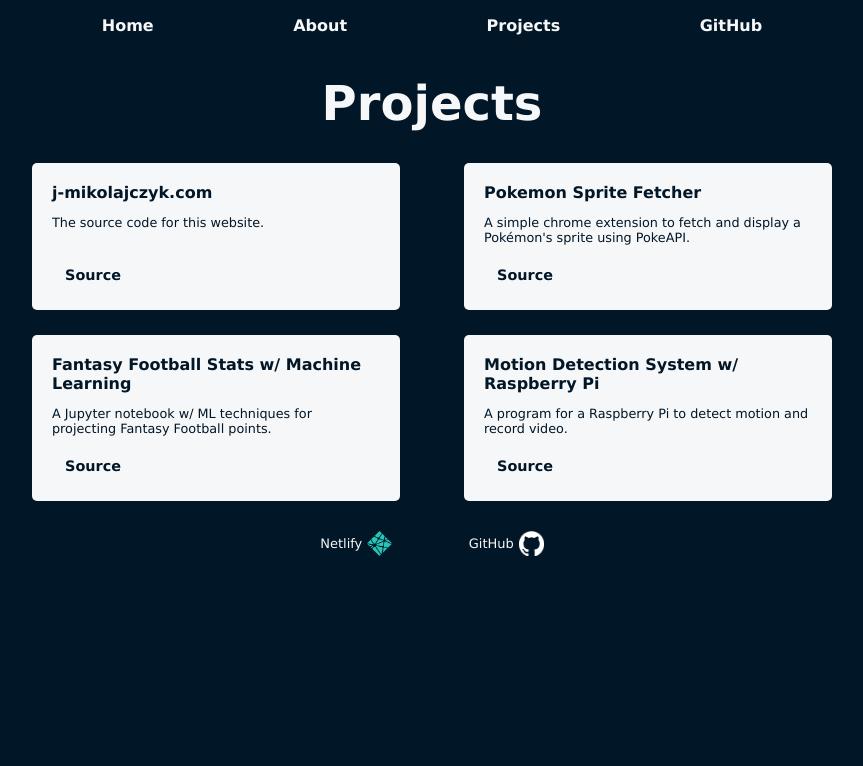
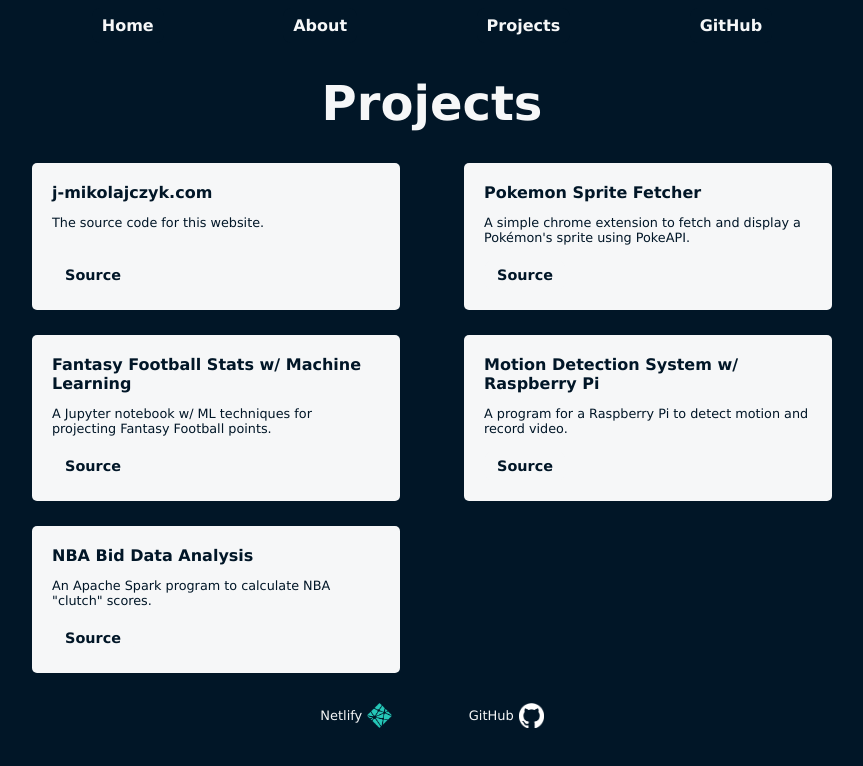
Before and after one commit to J-Mikolajczyk/j-mikolajczyk.com, a React (Vite) app: page / in a window 1280 px wide. Both pictures are taken after a click on the button "Projects". Shown: the top 766 px of the page, without its empty margins (208-1071 px from the left). Built offline with nearby package versions, Linux system fonts and the light colour scheme.

Commit message:
Update Projects.jsx

```diff
--- a/src/Projects.jsx
+++ b/src/Projects.jsx
@@ -40,6 +40,13 @@ function Projects() {
                 <button class="project-button" onClick={() => openLink('https://github.com/j-mikolajczyk/motion-detection-system')}>Source</button>
                     </div>
             </div>
+            <div class="project-card">
+                   <h3 class="project-title">NBA Bid Data Analysis</h3>
+                <p class="project-desc">An Apache Spark program to calculate NBA "clutch" scores.</p>
+                <div class="horizontal container project-button-container">
+                <button class="project-button" onClick={() => openLink('https://github.com/J-Mikolajczyk/NBA-Big-Data')}>Source</button>
+                    </div>
+            </div>
         </div>
 
     </div>
```
